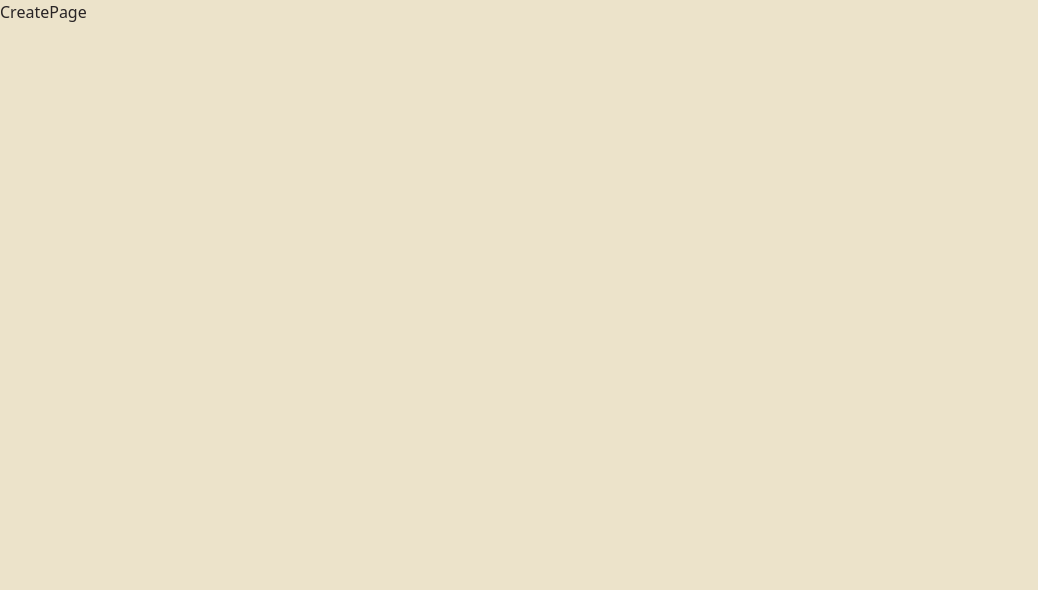
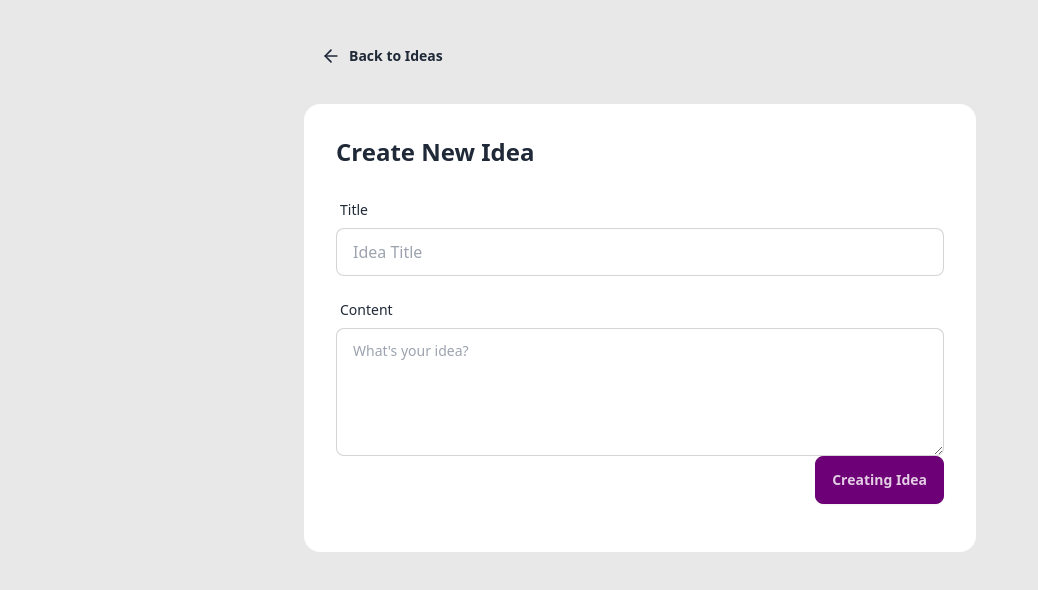
Before and after one commit to kkgomez2/notes-client, a React (Vite) app: page /create in a window 1280 px wide. Shown: the top 590 px of the page, without its empty margins (0-1038 px from the left). Built offline with nearby package versions, Linux system fonts and the light colour scheme.

Commit message:
Posting to API

```diff
--- a/src/App.tsx
+++ b/src/App.tsx
@@ -1,15 +1,17 @@
 import { Route, Routes } from "react-router";
 import HomePage from "./pages/HomePage";
 import CreatePage from "./pages/CreatePage";
-import NoteDetailPage from "./pages/NoteDetailPage";
+import IdeaDetailPage from "./pages/IdeaDetailPage";
 
 function App() {
+  //[background:radial-gradient(125%_125%_at_50%_10%,#000_60%,#00FF9D40_100%)]
   return (
-    <div data-theme="retro">
+    <div className="relative h-full w-full">
+      <div className="absolute inset-0 -z-10 h-full w-full items-center px-5 py-24" />
       <Routes>
         <Route path="/" element={<HomePage />} />
         <Route path="/create" element={<CreatePage />} />
-        <Route path="/note/:id" element={<NoteDetailPage />} />
+        <Route path="/idea/:id" element={<IdeaDetailPage />} />
       </Routes>
     </div>
   );
--- /dev/null
+++ b/src/components/IdeaCard.tsx
@@ -0,0 +1,38 @@
+import { Link } from "react-router";
+import type { Idea } from "../types/Idea";
+import { PenSquareIcon, Trash2Icon } from "lucide-react";
+
+type Props = {
+  idea: Idea;
+};
+
+const IdeaCard = ({ idea }: Props) => {
+  return (
+    <Link
+      to={`/idea/${idea._id}`}
+      className="card bg-base-100 hover:shadow-lg transition-all duration-200 border-2 border-solid border-[oklch(var(--p))]"
+    >
+      <div className="card-body">
+        <h3 className="card-title text-base-content">{idea.title}</h3>
+        <p className="text-base-content/70 line-clamp-3">{idea.content}</p>
+        <div className="card-actions justify-between items-center mt-4">
+          <span className="text-sm text-base-content/60">
+            {new Date(idea.createdAt).toLocaleDateString("en-US", {
+              month: "short",
+              day: "numeric",
+              year: "numeric",
+            })}
+          </span>
+          <div className="flex items-center gap-1">
+            <PenSquareIcon className="size-4" />
+            <button className="btn btn-ghost btn-xs text-error">
+              <Trash2Icon className="size-4" />
+            </button>
+          </div>
+        </div>
+      </div>
+    </Link>
+  );
+};
+
+export default IdeaCard;
--- a/src/components/NavBar.tsx
+++ b/src/components/NavBar.tsx
@@ -12,7 +12,7 @@ const NavBar = () => {
           <div className="flex items-center gap-4">
             <Link to={"/create"} className="btn btn-primary">
               <PlusIcon className="size-5"/>
-              <span>New Note</span>
+              <span>New Idea</span>
             </Link>
           </div>
         </div>
--- a/src/pages/CreatePage.tsx
+++ b/src/pages/CreatePage.tsx
@@ -1,9 +1,104 @@
-type Props = {}
+import { ArrowLeftIcon } from "lucide-react";
+import { useState } from "react";
+import toast from "react-hot-toast";
+import { Link, useNavigate } from "react-router";
 
-const CreatePage = (props: Props) => {
+const CreatePage = () => {
+  const [title, setTitle] = useState("");
+  const [content, setContent] = useState("");
+  const [loading, setLoading] = useState(false);
+
+  const navigate = useNavigate();
+
+  const handleSubmit = async (e: React.SyntheticEvent) => {
+    e.preventDefault();
+
+    if (!title.trim() || !content.trim()) {
+      toast.error("Field missing, all fields required");
+      return;
+    }
+
+    setLoading(true);
+    try {
+      let res = await fetch("http://localhost:3001/api/notes", {
+        method: "POST",
+        headers: {
+          "Content-Type": "application/json",
+        },
+        mode: "cors",
+        body: JSON.stringify({
+          title: title,
+          content: content,
+        }),
+      });
+
+      if (res.ok) {
+        toast.success("Idea created!");
+        navigate("/");
+      } else {
+        throw "Error creating data";
+      }
+    } catch (error) {
+      console.error(error);
+      toast.error("Error creating data");
+    } finally {
+      setLoading(false);
+    }
+  };
+
   return (
-    <div>CreatePage</div>
-  )
-}
+    <div className="min-h-screen bg-base-200">
+      <div className="container mx-auto px-4 py-8">
+        <div className="max-w-2xl mx-auto">
+          <Link to={"/"} className="btn btn-ghost mb-6">
+            <ArrowLeftIcon className="size-5" />
+            Back to Ideas
+          </Link>
+          <div className="card bg-base-100">
+            <div className="card-body">
+              <h2 className="card-title text-2xl mb-4">Create New Idea</h2>
+              <form onSubmit={handleSubmit}>
+                <div className="form-control mb-4">
+                  <label className="label">
+                    <span className="label-text">Title</span>
+                  </label>
+                  <input
+                    type="text"
+                    placeholder="Idea Title"
+                    className="input input-bordered"
+                    value={title}
+                    onChange={(e) => setTitle(e.target.value)}
+                  ></input>
+                </div>
 
-export default CreatePage
+                <div className="form-control mb-4">
+                  <label className="label">
+                    <span className="label-text">Content</span>
+                  </label>
+                  <textarea
+                    placeholder="What's your idea?"
+                    className="textarea textarea-bordered h-32"
+                    value={content}
+                    onChange={(e) => setContent(e.target.value)}
+                  ></textarea>
+
+                  <div className="card-actions justify-end">
+                    <button
+                      type="submit"
+                      className="btn btn-primary"
+                      disabled={loading}
+                    >
+                      {loading ? "Creating..." : "Creating Idea"}
+                    </button>
+                  </div>
+                </div>
+              </form>
+            </div>
+          </div>
+        </div>
+      </div>
+    </div>
+  );
+};
+
+export default CreatePage;
--- a/src/pages/HomePage.tsx
+++ b/src/pages/HomePage.tsx
@@ -2,12 +2,14 @@ import { useEffect, useState } from "react";
 import NavBar from "../components/NavBar";
 import RateLimited from "../components/RateLimited";
 import toast from "react-hot-toast";
+import type { Idea } from "../types/Idea";
+import IdeaCard from "../components/IdeaCard";
 
 type Props = {};
 
 const HomePage = (props: Props) => {
   const [isRateLimited, setIsRateLimited] = useState(false);
-  const [notes, setNotes] = useState([]);
+  const [ideas, setIdeas] = useState([]);
   const [loading, setLoading] = useState(true);
 
   const fetchNotes = async () => {
@@ -19,7 +21,7 @@ const HomePage = (props: Props) => {
 
       if (res.ok) {
         const data = await res.json();
-        setNotes(data);
+        setIdeas(data);
         setIsRateLimited(false);
       }
 
@@ -40,22 +42,22 @@ const HomePage = (props: Props) => {
   }, []);
 
   return (
-    <>
+    <div className="min-h-screen">
       <NavBar />
 
       {isRateLimited && <RateLimited />}
 
       <div className="max-w-7xl mx-auto p-4 mt-6">
         {loading && <div className="text-center text-primary py-10">Loading notes...</div>}
-        {notes.length > 0 && !isRateLimited && (
-          <div>
-            {notes.map((note: {id: string, title: string}) => {
-              return (<div key={note.id}>Hello {note.title}</div>)
+        {ideas.length > 0 && !isRateLimited && (
+          <div className="grid grid-cols-1 md:grid-cols-2 lg:grid-cols-3 gap-6">
+            {ideas.map((idea: Idea) => {
+              return (<IdeaCard idea={idea}/>)
             })}
             </div>
         )}
       </div>
-    </>
+    </div>
   );
 };
 
--- /dev/null
+++ b/src/pages/IdeaDetailPage.tsx
@@ -0,0 +1,9 @@
+type Props = {}
+
+const IdeaDetailPage = (props: Props) => {
+  return (
+    <div>IdeaDetailPage</div>
+  )
+}
+
+export default IdeaDetailPage
--- a/src/pages/NoteDetailPage.tsx
+++ /dev/null
@@ -1,9 +0,0 @@
-type Props = {}
-
-const NoteDetailPage = (props: Props) => {
-  return (
-    <div>NoteDetailPage</div>
-  )
-}
-
-export default NoteDetailPage
--- /dev/null
+++ b/src/types/Idea.ts
@@ -0,0 +1,7 @@
+export type Idea = {
+  _id: string,
+  title: string,
+  content: string,
+  createdAt: string,
+  updatedAt: string
+}
--- a/tailwind.config.js
+++ b/tailwind.config.js
@@ -8,6 +8,6 @@ export default {
   },
   plugins: [daisyui],
   daisyui: {
-    themes: ["retro"]
+    themes: ["fantasy"]
   }
 };
```
